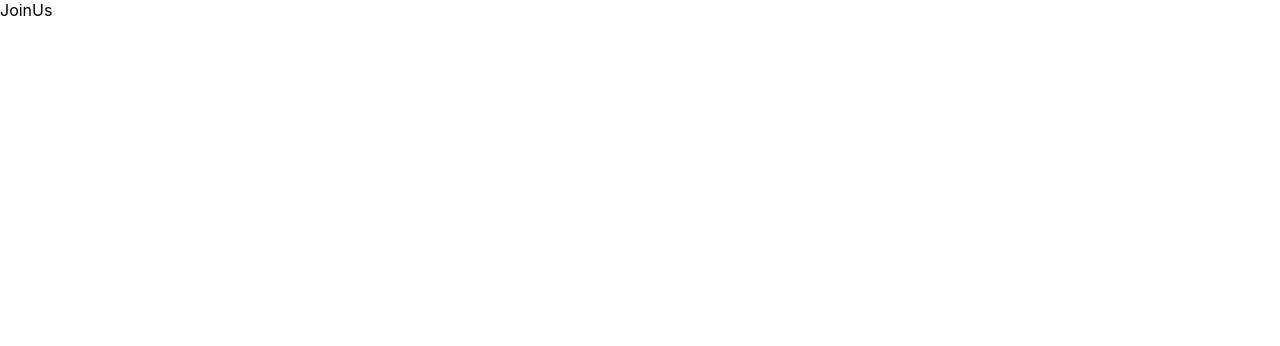
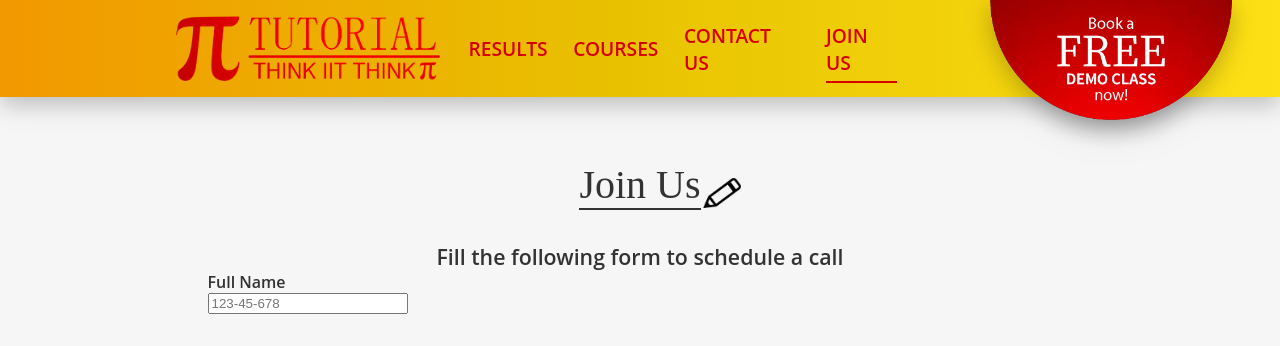
Before and after one commit to DeveloperDowny/pitutorial, a Next.js app: page /join-us in a window 1280 px wide. Shown: the top 346 px of the page. Built offline with nearby package versions, Linux system fonts and the light colour scheme; a web font is replaced by a local one.

Commit message:
before adding mui

```diff
--- a/package.json
+++ b/package.json
@@ -9,6 +9,7 @@
     "lint": "next lint"
   },
   "dependencies": {
+    "material-ui-form": "^1.0.0-alpha.26",
     "next": "12.1.6",
     "react": "18.1.0",
     "react-dom": "18.1.0"
--- a/pages/join-us.jsx
+++ b/pages/join-us.jsx
@@ -1,5 +1,25 @@
+import { Heading1, InputField, Navbar2 as Navbar } from "../src/components";
+
 const JoinUs = () => {
-  return <div>JoinUs</div>;
+  return (
+    <div>
+      <Navbar whichActive={"join_us"} />
+      <div className={`offWhiteBg superContainer`}>
+        <div className="mainContainer">
+          <div>
+            <Heading1 title={"Join Us"} />
+          </div>
+          <p className="pTextSmall">
+            Fill the following form to schedule a call
+          </p>
+          <InputField title={"Full Name"} />
+          {/* <InputField />
+          <InputField />
+          <InputField /> */}
+        </div>
+      </div>
+    </div>
+  );
 };
 
 export default JoinUs;
--- /dev/null
+++ b/src/components/InputField/InputField.jsx
@@ -0,0 +1,26 @@
+import React from "react";
+
+const InputField = ({ title }) => {
+  return (
+    <div className="flexCenter" style={{ alignItems: "flex-start" }}>
+      <p className="form__pText">{title}</p>
+      <input
+        style={{ width: "200px" }}
+        type="tel"
+        id="phone"
+        name="phone"
+        placeholder="123-45-678"
+        pattern="[0-9]{3}-[0-9]{2}-[0-9]{3}"
+      />
+    </div>
+  );
+};
+
+export default InputField;
+
+{
+  /* <input type="tel" id="phone" name="phone" placeholder="123-45-678"
+  pattern="[0-9]{3}-[0-9]{2}-[0-9]{3}"><br><br>
+  <small>Format: 123-45-678</small><br><br>
+  <input type="submit"></input> */
+}
--- a/src/components/Navbar2/Navbar2.jsx
+++ b/src/components/Navbar2/Navbar2.jsx
@@ -66,7 +66,13 @@ const Navbar = ({ whichActive }) => {
             </a>
           </Link>
           <Link href="/join-us">
-            <a className={styles.test}>JOIN US</a>
+            <a
+              className={
+                whichActive != "join_us" ? styles.test : styles.text__underlined
+              }
+            >
+              JOIN US
+            </a>
           </Link>
         </div>
       </div>
--- a/src/components/index.js
+++ b/src/components/index.js
@@ -4,5 +4,14 @@ import Heading1 from "./Heading1/Heading1";
 import CourseCard from "./CourseCard/CourseCard";
 import HWTCard from "./HWTCard/HWTCard";
 import LocationCard from "./LocationCard/LocationCard";
+import InputField from "./InputField/InputField";
 
-export { Navbar, Navbar2, Heading1, CourseCard, HWTCard, LocationCard };
+export {
+  Navbar,
+  Navbar2,
+  Heading1,
+  CourseCard,
+  HWTCard,
+  LocationCard,
+  InputField,
+};
--- a/styles/globals.css
+++ b/styles/globals.css
@@ -54,6 +54,15 @@ color: var(--blackAlternate);
   color: var(--blackAlternate)
 }
 
+.form__pText {
+   margin: 0;
+   text-align: center;
+   font-size: 1rem;
+   font-family: 'Open sans', serif;
+   font-weight: 600;
+   color: var(--blackAlternate)
+ }
+
 .pTextSmall {
   margin: 0;
   text-align: center;
@@ -97,10 +106,11 @@ color: var(--blackAlternate);
 .superContainer {
   display: flex;
   justify-content: center;
-  align-items: center;
+  align-items: flex-start;
   position: absolute;
   top: 97px;
   width: 100%;
+  min-height: calc(100vh - 97px);
   z-index: -5;
 }
 
```
Also changed, not shown: src/components/InputField/InputField.module.css (added), todo.txt (added), 2 other files (tests, documents, lock files or other folders).
